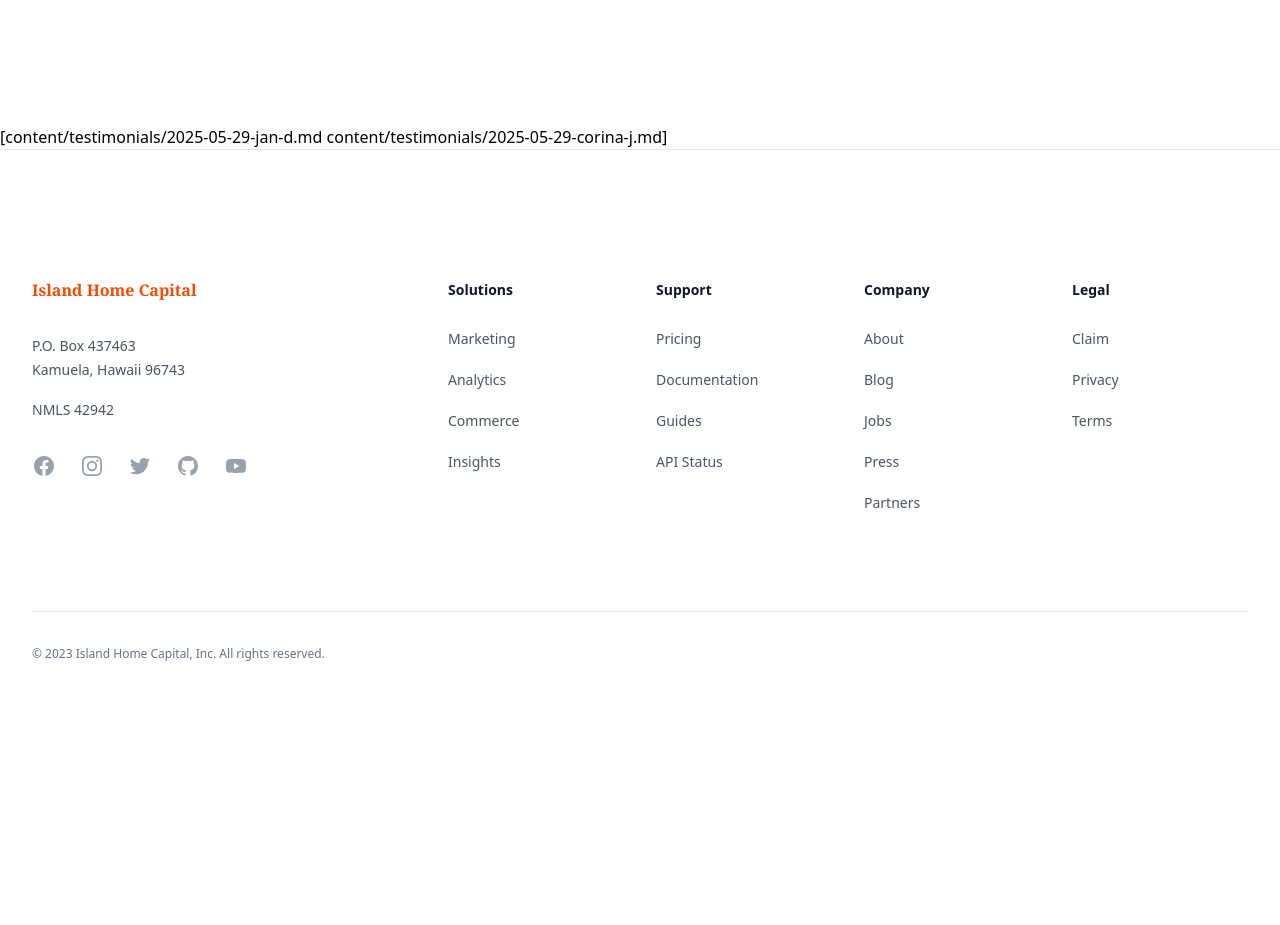
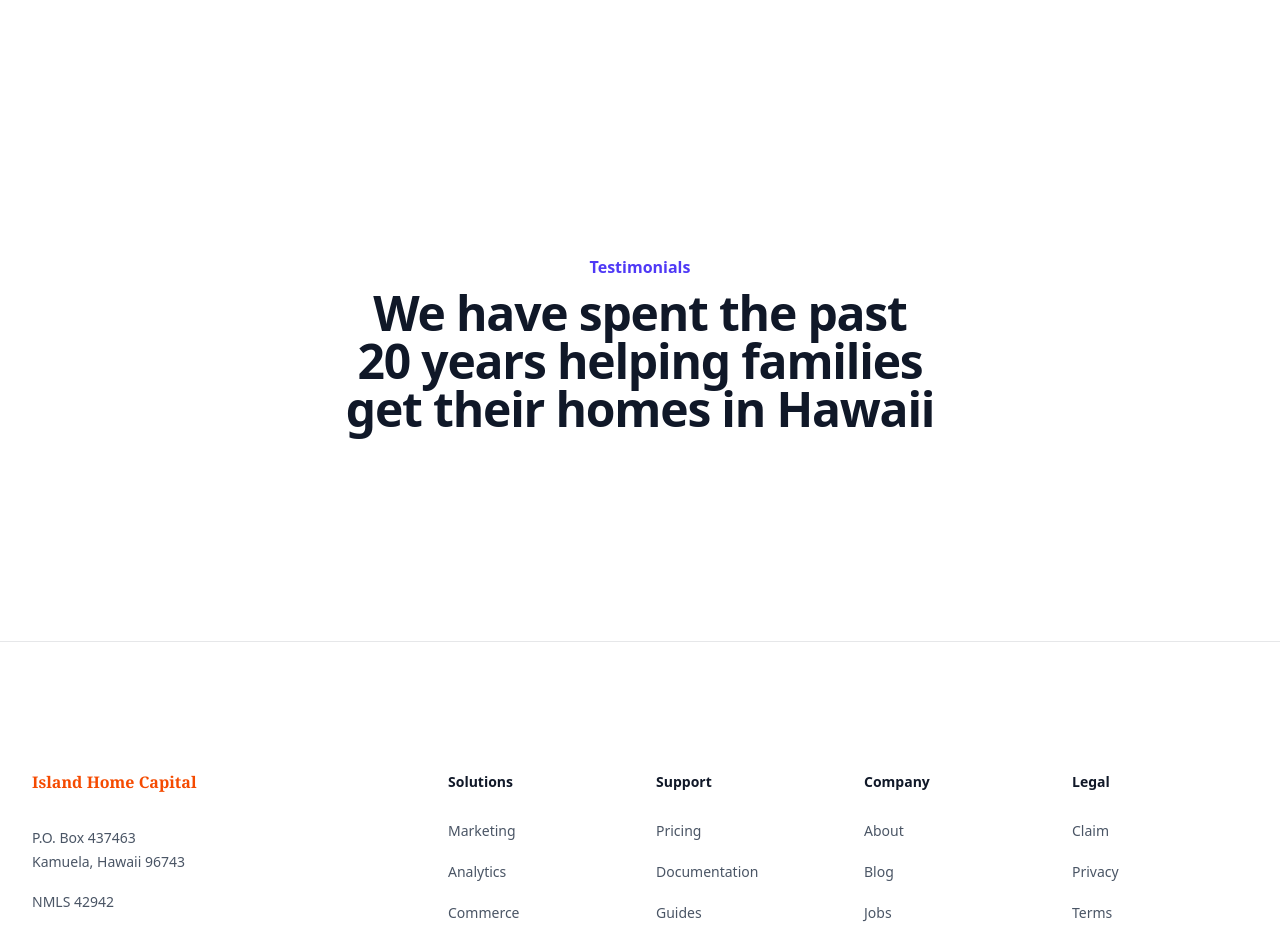
Before and after one commit to IslandHomeCapital/website, a plain HTML site: page index.html in a window 1280 px wide. Shown: the part 1583-2508 px from the top of the page. Before the commit the page ends 2279 px from the top, so only its background shows below. Drawn offline with nearby package versions, Linux system fonts and the light colour scheme.

Commit message:
deploy: 89c308c0bba3216e6eabeaf737e8bc3b01b3c5e8

```diff
--- a/index.html
+++ b/index.html
@@ -198,9 +198,22 @@
 					</div>
 				</div>
 			</div>
-			<p>
-				[content/testimonials/2025-05-29-jan-d.md content/testimonials/2025-05-29-corina-j.md]
-			</p>
+			<div class="bg-white py-24 sm:py-32">
+				<div class="mx-auto max-w-7xl px-6 lg:px-8">
+					<div class="mx-auto max-w-2xl text-center">
+						<h2 class="text-base/7 font-semibold text-indigo-600">
+							Testimonials
+						</h2>
+						<p class="mt-2 text-4xl font-semibold tracking-tight text-balance text-gray-900 sm:text-5xl">
+							We have spent the past 20 years helping families get their homes in Hawaii
+						</p>
+					</div>
+					<div class="mx-auto mt-16 flow-root max-w-2xl sm:mt-20 lg:mx-0 lg:max-w-none">
+						<div class="-mt-8 sm:-mx-4 sm:columns-2 sm:text-[0] lg:columns-3">
+						</div>
+					</div>
+				</div>
+			</div>
 			<hr class="border-gray-900/10"/>
 			<footer aria-labelledby="footer-heading">
 				<h2 class="sr-only" id="footer-heading">
```
Also changed, not shown: css/output.css.
